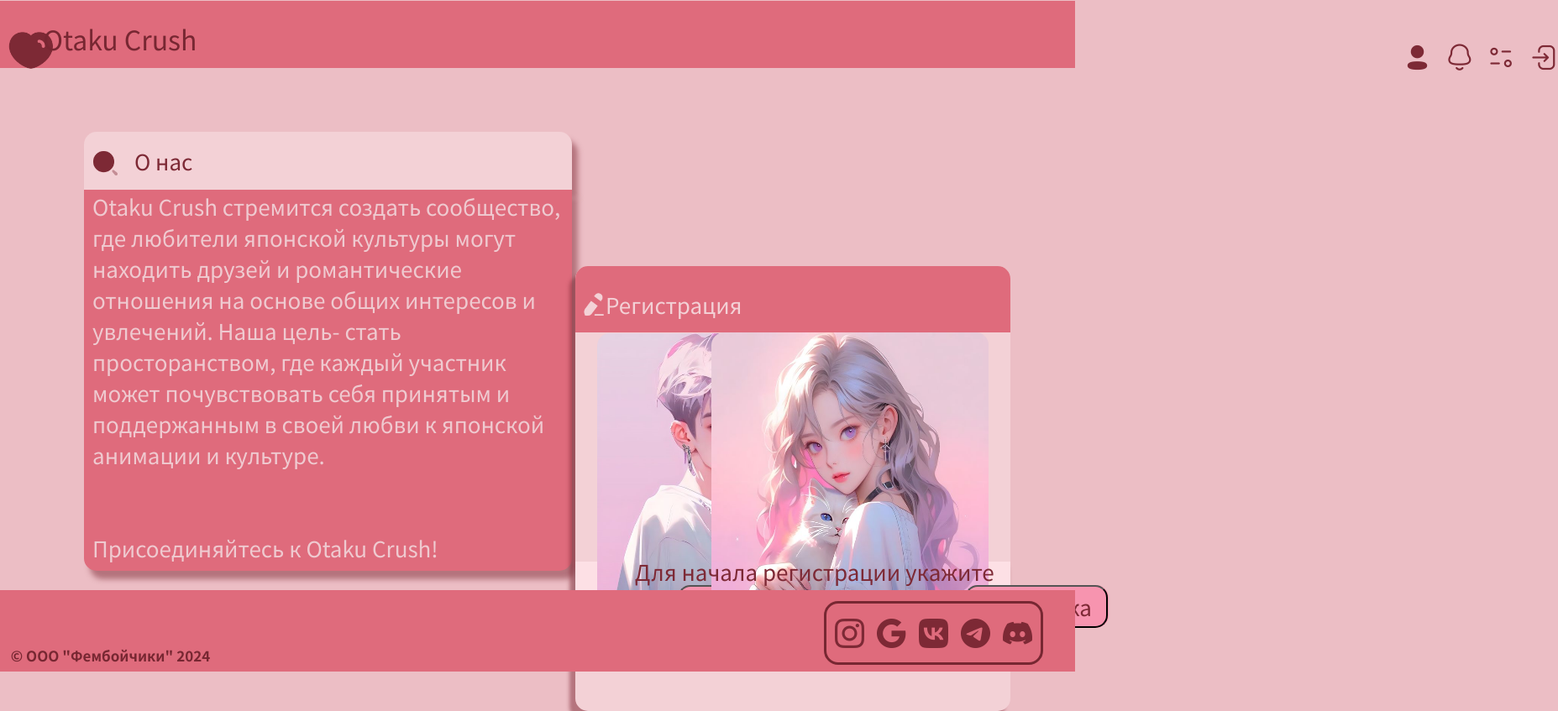
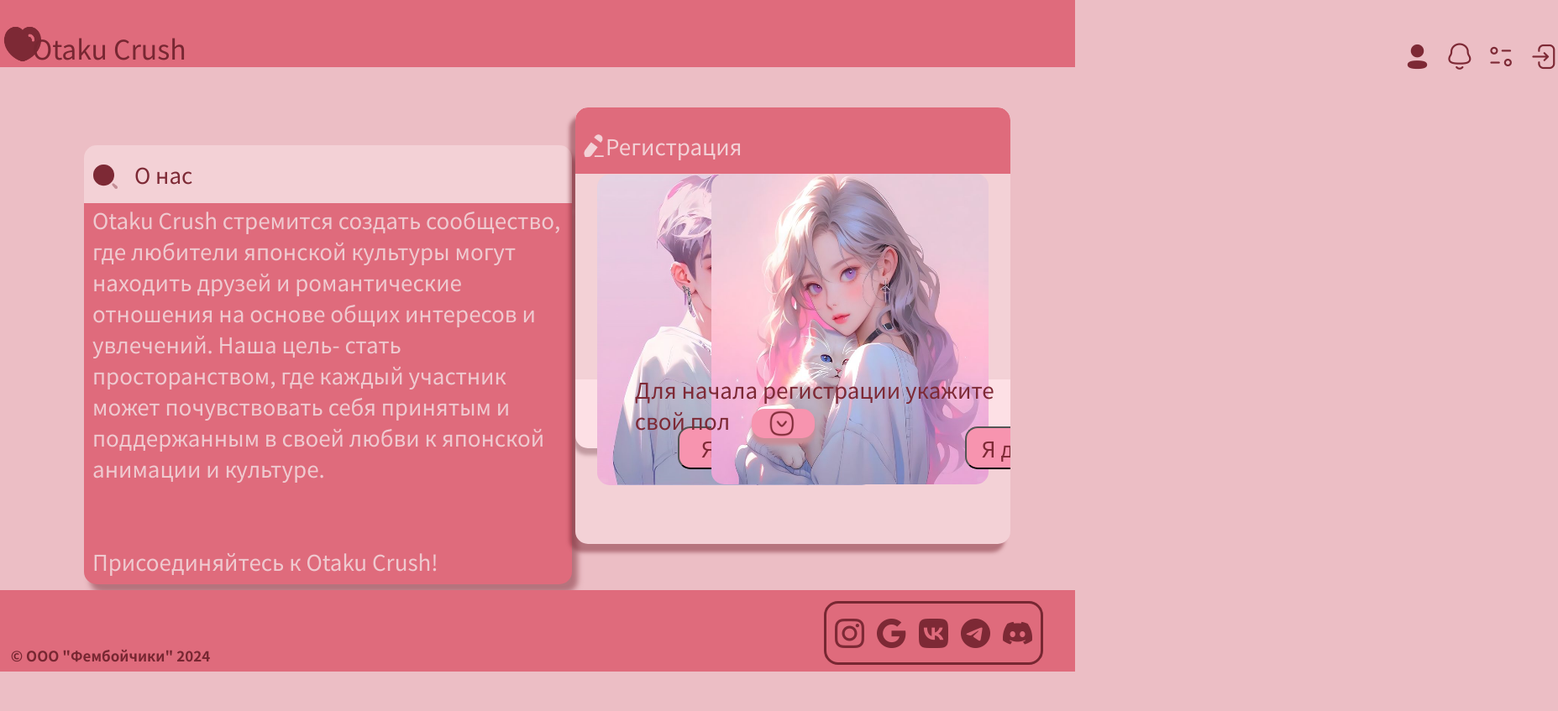
Before and after one commit to FreshinS/femboy-project, a website: page index.html in a window 1280 px wide. Shown: the whole page at 84% size, 1855 px wide, since content can reach past the window. After the commit the page ends 800 px from the top, so only its background shows below. Drawn offline with Linux system fonts and the light colour scheme.

Commit message:
yvolnaus

```diff
--- a/index.css
+++ b/index.css
@@ -8,20 +8,45 @@
 body {
     font-family: Verdana, serif;
     background-color: #ECBEC5;
+    display: flex;
+	flex-direction: column;
 }*{
     margin: 0;
     padding: 0;
 
 }
 
+@media screen and (min-width: 600px){
+    .osnova2 {
+        display: block;
+    }
+}
+
+.Crush {
+    padding-left: 3%;
+}
+
+.otaku {
+    display: flex;
+    align-items: last baseline;
+}
+
 header,footer {
+    display: flex;
     position: absolute;
     background-color: #DF6B7C;
     width: 100%;
     color: #772732;
+    min-width: 1260px;
 }
+
+.all-header {
+    position: fixed;
+    display: flex;
+}
+
 header h3 {
-    position: absolute;
+
     margin-top: 20px;
     left: 4%;
 }
@@ -30,14 +55,21 @@
     display: flex;
 }
 
+.logo-header1 {
+    width: 55px;
+    height: 55px;
+}
+
 footer {
     height: 97px;
     bottom: 0;
-    position: absolute;
+    width: auto;
+    left: 0px;
+    right: 0px;
+    bottom: 0px;
 }
 
 footer h2 {
-    position: absolute;
     left: 1%;
     margin-top: 110px;
     font-size: 17px;
@@ -115,19 +147,21 @@
 }
 
 .osnova {
-    margin-top: 10%;
+    padding-top: 5%;
     margin-left: 70px;
     width: 500px;
     height: 500px;
 }
 
 .osnova2 {
+    overflow: hidden;
     position: absolute;
+    display: flex;
     right :6%;
     background-color: #F3D1D6;
     width: 40.5%;
-    height: 530px;
-    margin-top: -26.6%;
+    height: 520px;
+    margin-top: 10%;
     border-top-left-radius: 15px;
     border-top-right-radius: 15px;
     border-bottom-left-radius: 15px;
@@ -151,13 +185,6 @@
     font-size: 32px;
     font-family: "Noto Sans JP";
     font-weight: 400;
-}
-
-.logo-header1 {
-    width: 65px;
-    position: absolute;
-    margin-left: 5px;
-    margin-top: 30px;
 }
 
 .logo-header2 {
@@ -241,6 +268,7 @@
 }
 
 .boy1 {
+    overflow: hidden;
     width: 330px;
     height: 370px;
     margin-top: 80px;
@@ -254,6 +282,7 @@
 }
 
 .girl1 {
+    overflow: hidden;
     width: 330px;
     height: 370px;
     margin-top: 79px;
@@ -331,7 +360,7 @@
 
 .final {
     background-color: #FDE0E5;
-    margin-top: 54.5%;
+    margin-top: 49%;
     border-bottom-left-radius: 15px;
     border-bottom-right-radius: 15px;
     height: 82px;
--- a/index.html
+++ b/index.html
@@ -11,14 +11,18 @@
 </head>
 <body>
     <header>
-      <img class="logo-header1" src="pics/logo.png" alt="профиль сайта">
-      <h3 class="Crush">Otaku Crush</h3>
-      <img class="logo-header2" src="pics/profile.png" alt="Логотип сайта">
-      <img class="logo-header3" src="pics/notifications.png" alt="Уведлы сайта">
-      <img class="logo-header4" src="pics/settings.png" alt="Настройки сайта">
-      <img class="logo-header5" src="pics/exit.png" alt="Выход сайта">
+        <div class="otaku">
+            <img class="logo-header1" src="pics/logo.png" alt="профиль сайта">
+            <h1 class="Crush">Otaku Crush</h1>
+        </div>
+        <div class="all-header">
+            <img class="logo-header2" src="pics/profile.png" alt="Логотип сайта">
+            <img class="logo-header3" src="pics/notifications.png" alt="Уведлы сайта">
+            <img class="logo-header4" src="pics/settings.png" alt="Настройки сайта">
+            <img class="logo-header5" src="pics/exit.png" alt="Выход сайта">
+        </div>
     </header>
-    <article class="columns-2"></article>
+
     <div class="osn-block">
     </div>
     <h2 class="kekis">Регистрация</h2>
@@ -61,7 +65,6 @@
         </div>
     </div>
     </div>
-    </article>
     <footer>
         <div class="footik">
             <a href="https://i.ytimg.com/vi/TaLKarRUHgc/maxresdefault.jpg?7857057827"><img class= "logo-header6" src="pics/instagram.png" alt="Нельзяграм"></a>
```
